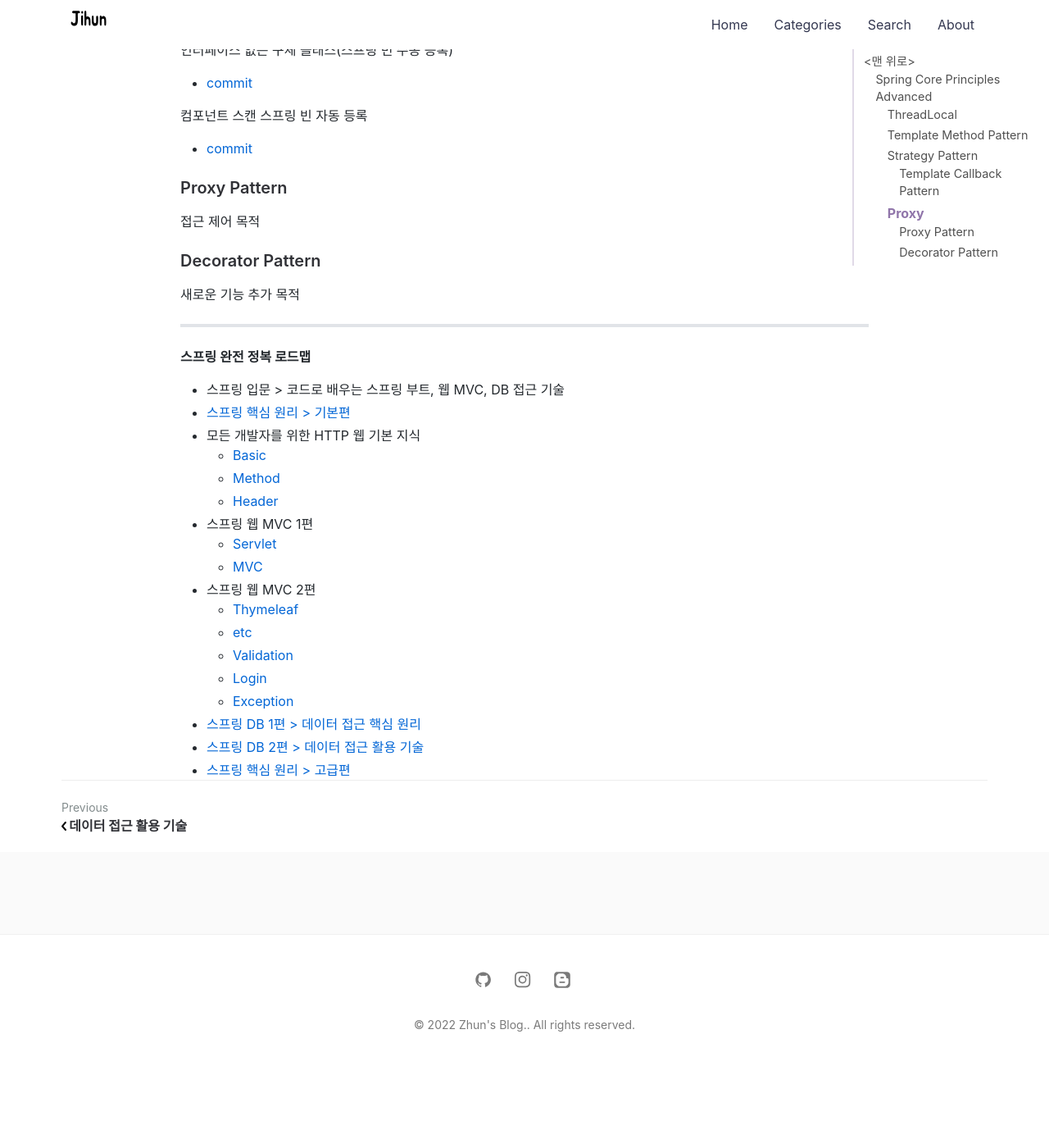
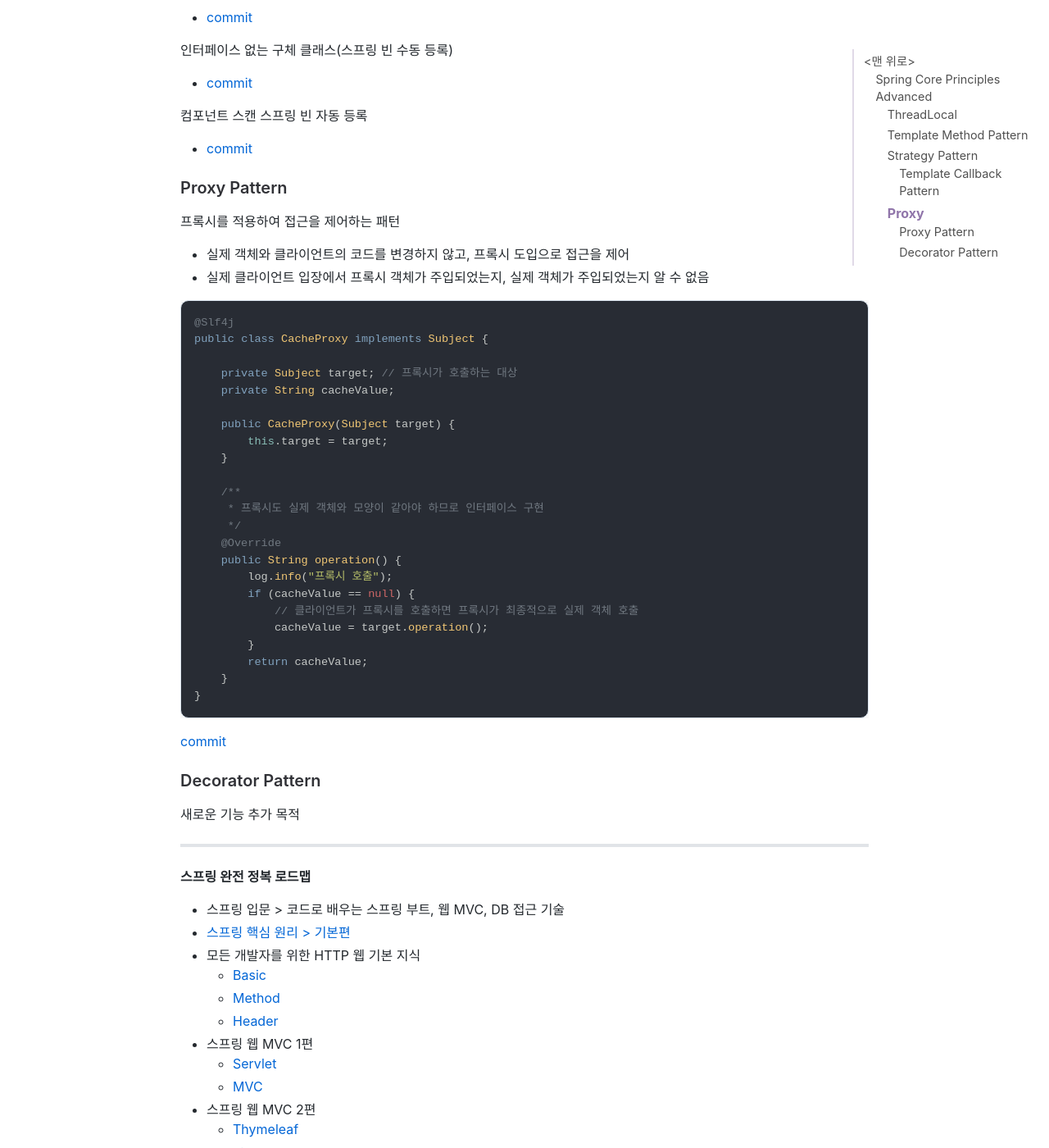
Before and after one commit to jihunparkme/jihunparkme.github.io, a Jekyll site: the page built from _posts/2022-11-20-Spring-Core-Principles-Advanced.md, in a window 1280 px wide and 1400 px high, scrolled down 6942 px. Shown: the whole window at 82% size. Built offline with Jekyll 4.4.1, drawn with Linux system fonts in a browser that asks for light colours; nearby versions of some CDN libraries; comment, search, counter and statistics services are not loaded; before the commit the page ends 8247 px from its top, so only the background shows below that.

Commit message:
[Proxy Pattern] 예제 코드 2

````diff
--- a/_posts/2022-11-20-Spring-Core-Principles-Advanced.md
+++ b/_posts/2022-11-20-Spring-Core-Principles-Advanced.md
@@ -181,7 +181,38 @@ Example
 
 ### Proxy Pattern
 
-접근 제어 목적
+프록시를 적용하여 접근을 제어하는 패턴
+
+- 실제 객체와 클라이언트의 코드를 변경하지 않고, 프록시 도입으로 접근을 제어
+- 실제 클라이언트 입장에서 프록시 객체가 주입되었는지, 실제 객체가 주입되었는지 알 수 없음
+
+```java
+@Slf4j
+public class CacheProxy implements Subject {
+
+    private Subject target; // 프록시가 호출하는 대상
+    private String cacheValue;
+
+    public CacheProxy(Subject target) {
+        this.target = target;
+    }
+
+    /**
+     * 프록시도 실제 객체와 모양이 같아야 하므로 인터페이스 구현
+     */
+    @Override
+    public String operation() {
+        log.info("프록시 호출");
+        if (cacheValue == null) {
+            // 클라이언트가 프록시를 호출하면 프록시가 최종적으로 실제 객체 호출
+            cacheValue = target.operation();
+        }
+        return cacheValue;
+    }
+}
+```
+
+[commit]()
 
 ### Decorator Pattern
 
````
